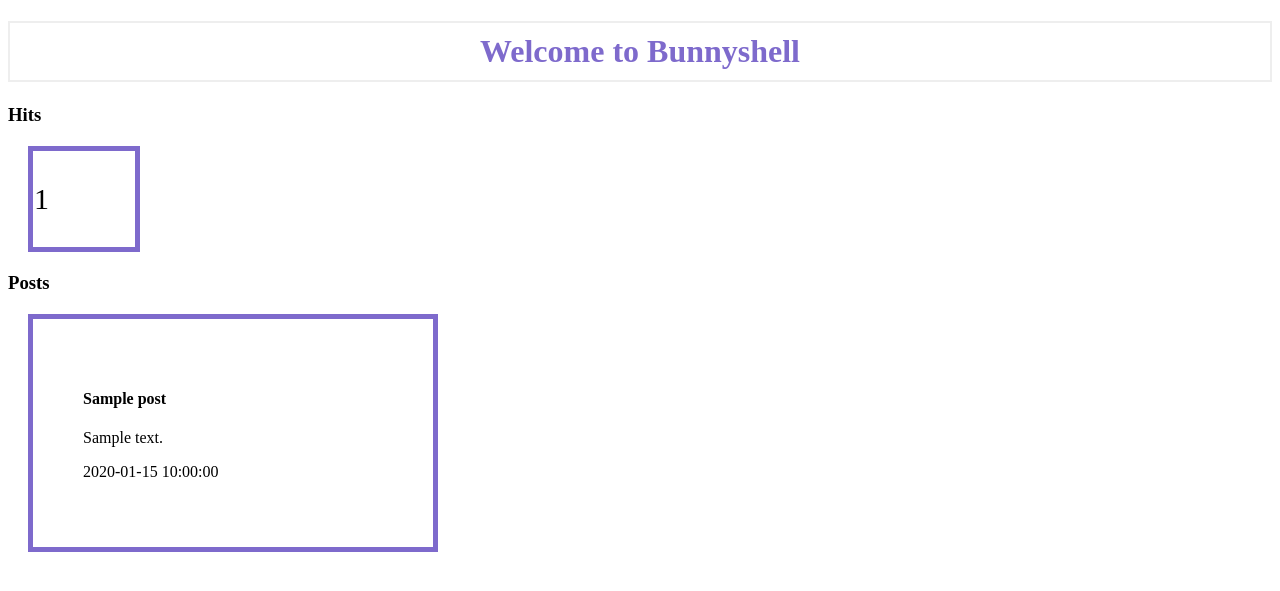
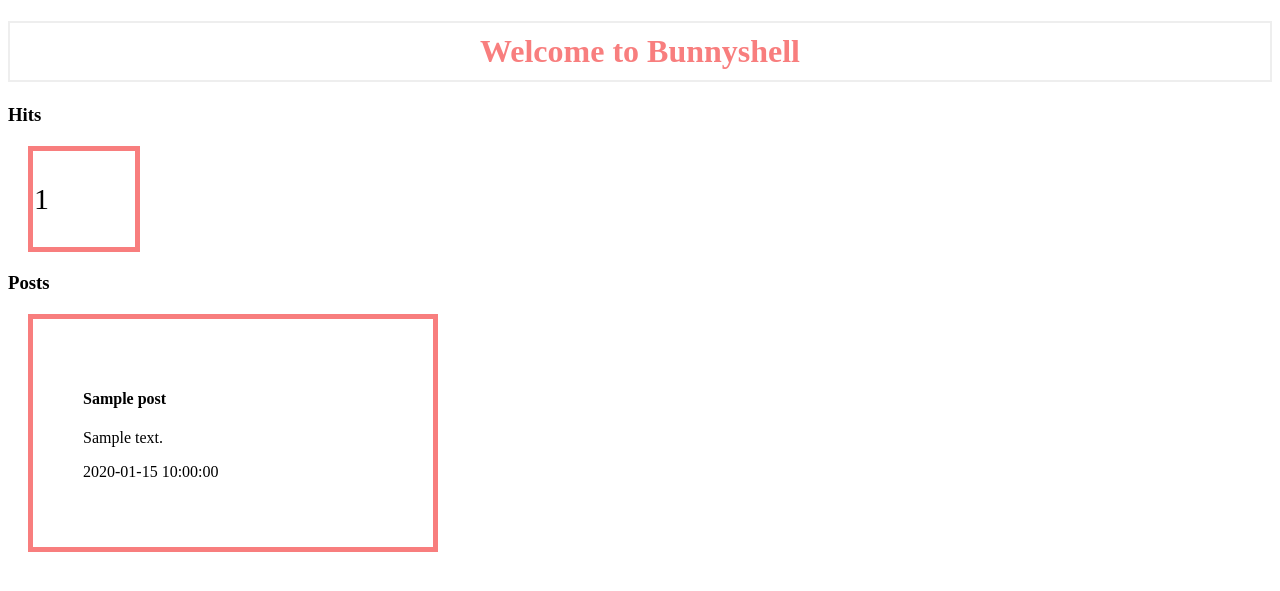
Before and after one commit to tdensmore/webcounter_python, a Flask app: template web/templates/index.html in a window 1280 px wide. Shown: the top 591 px of the page. Run offline with Flask 2, Linux system fonts and the light colour scheme; the template is opened without the code that fills it: most values are stand-ins (such as "Sample title", 1, 10 or a date in 2020); parts of the project's set-up code (start-up, migrations or seed data) failed here and were passed over; some libraries are stand-ins or nearby versions.

Commit message:
Cghanged the staylesheet

```diff
--- a/web/static/css/style.css
+++ b/web/static/css/style.css
@@ -1,13 +1,15 @@
 h1 {
   border: 2px #eee solid;
-    color: rgb(126, 106, 204);
+  /* color: rgb(126, 106, 204); */
+  color: rgb(248, 126, 126);
   text-align: center;
   padding: 10px;
 }
 
 div.hits {
   width: 100px;
-    border: 5px solid rgb(126, 106, 204);
+  /* border: 5px solid rgb(126, 106, 204); */
+  border: 5px solid rgb(248, 126, 126);
   padding: 1px;
   margin: 20px;
   font-size: 30px;
@@ -15,7 +17,8 @@
 
 div.post {
   width: 300px;
-    border: 5px solid rgb(126, 106, 204);
+  /* border: 5px solid rgb(126, 106, 204); */
+  border: 5px solid rgb(248, 126, 126);
   padding: 50px;
   margin: 20px;
 }
```
Lines whose indentation alone changed are shown as unchanged.
